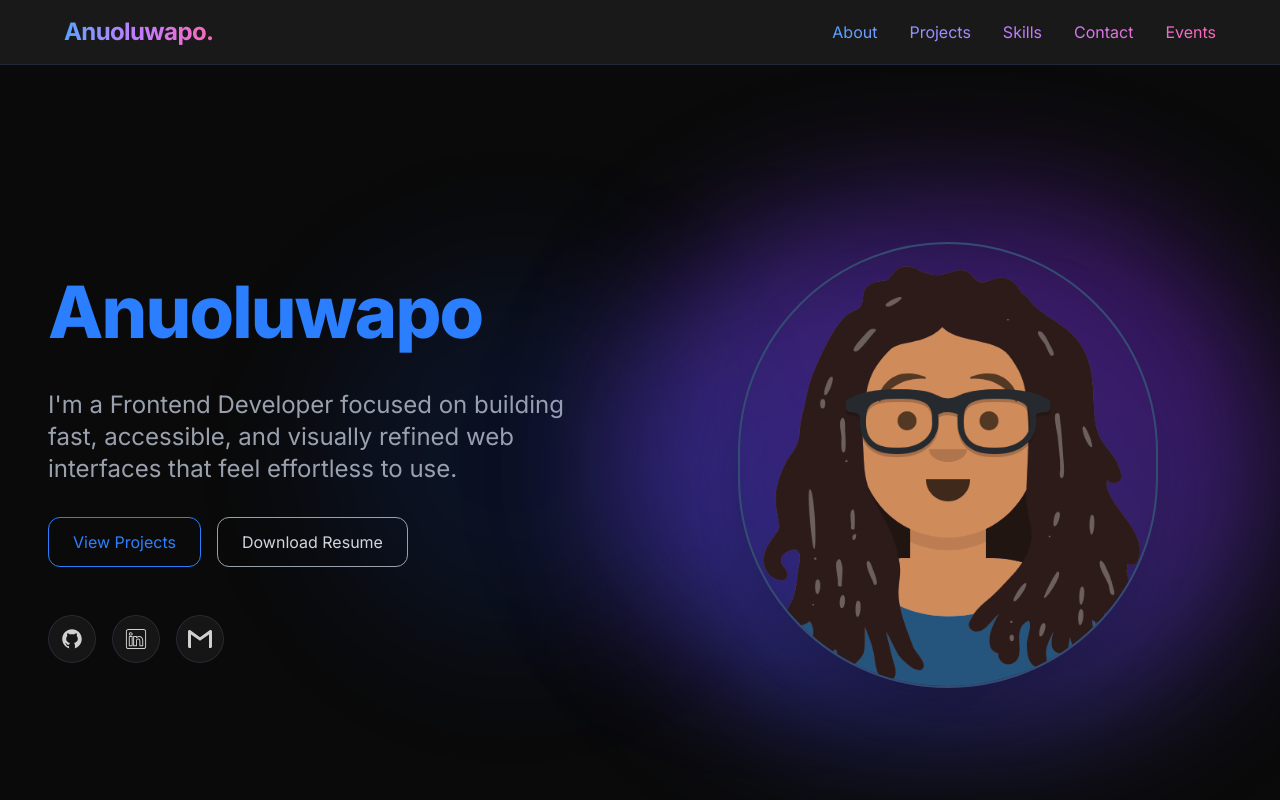
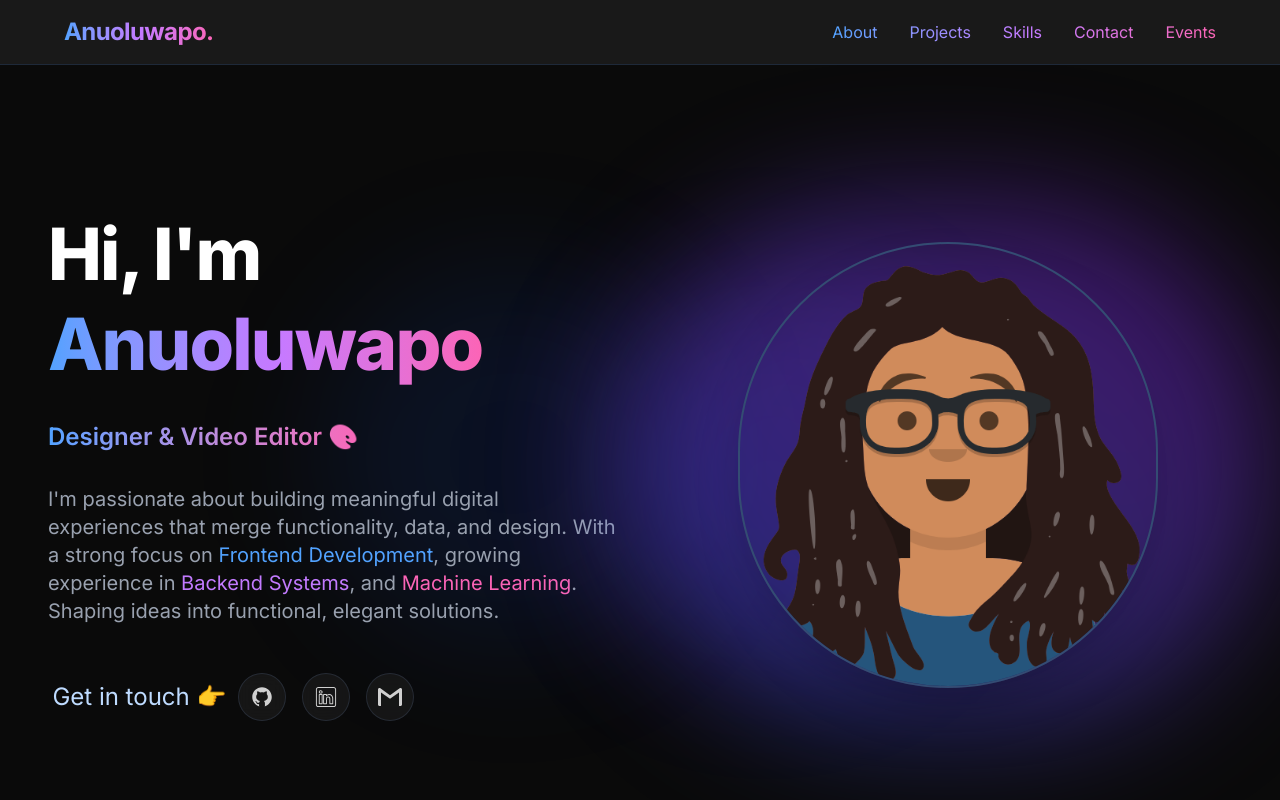
Before and after one commit to A-n-u-O/Anu-s-Portfolio, a Next.js app: page / in a window 1280 px wide. Shown: the top 800 px of the page. Built offline with nearby package versions, Linux system fonts and the light colour scheme.

Commit message:
hero section revamped

```diff
--- a/package.json
+++ b/package.json
@@ -17,7 +17,8 @@
     "next": "15.5.2",
     "react": "19.1.0",
     "react-dom": "19.1.0",
-    "react-icons": "^5.5.0"
+    "react-icons": "^5.5.0",
+    "react-type-animation": "^3.2.0"
   },
   "devDependencies": {
     "@eslint/eslintrc": "^3",
--- a/src/app/globals.css
+++ b/src/app/globals.css
@@ -29,3 +29,16 @@ html, body {
   overflow-x: hidden;
   width: 100%;
 }
+
+@keyframes wiggle {
+  0%, 100% {
+    transform: translateX(0);
+  }
+  50% {
+    transform: translateX(6px);
+  }
+}
+
+.animate-wiggle {
+  animation: wiggle 1s ease-in-out infinite;
+}
--- a/src/components/About.tsx
+++ b/src/components/About.tsx
@@ -2,8 +2,26 @@
 
 import { motion } from "framer-motion";
 import { fadeInLeft, fadeInUp } from "@/utils/motion";
+import { animate } from "animejs";
+import { useEffect, useRef } from "react";
 
 export default function About() {
+  const buttonsRef = useRef<HTMLDivElement>(null);
+
+  useEffect(() => {
+    if (!buttonsRef.current) return;
+    [...buttonsRef.current.children].forEach((child, index) => {
+      animate(child, {
+        opacity: [0, 1],
+        translateY: [10, 0],
+        easing: "easeOutExpo",
+        delay: 600 + index * 150,
+        duration: 600,
+      });
+    });
+  }, []);
+
+
   return (
     <motion.section
       id="about"
@@ -38,6 +56,25 @@ export default function About() {
           I focus on building pixel-perfect, scalable products designed for
           real-world usability and performance.
         </p>
+        {/* Buttons */}
+        <div
+          ref={buttonsRef}
+          className="flex flex-col sm:flex-row gap-4 justify-center md:justify-start"
+        >
+          <a
+            href="#projects"
+            className="px-6 py-3 rounded-xl border border-blue-500 text-blue-500 hover:bg-blue-500 hover:text-white transition-all duration-300 hover:shadow-lg hover:shadow-blue-500/25"
+          >
+            View my work
+          </a>
+          <a
+            href="/files/Anuoluwapo Cv.pdf"
+            download
+            className="px-6 py-3 rounded-xl border border-gray-400 text-gray-300 hover:bg-white hover:text-black transition-all duration-300 hover:shadow-lg"
+          >
+            Download Resume
+          </a>
+        </div>
       </div>
     </motion.section>
   );
--- a/src/components/Hero.tsx
+++ b/src/components/Hero.tsx
@@ -3,6 +3,7 @@
 import Image from "next/image";
 import { useEffect, useRef } from "react";
 import { animate } from "animejs";
+import { TypeAnimation } from "react-type-animation";
 import { socialIcons } from "@/app/data/socials";
 
 export default function Hero() {
@@ -61,59 +62,75 @@ export default function Hero() {
       delay: 900,
       duration: 700,
       easing: "easeOutExpo",
-      delayIncrement: 100, // 👈 nice staggered animation
+      delayIncrement: 100,
     });
   }, []);
 
   return (
     <section className="min-h-screen flex items-center px-6 md:px-12 bg-[#0a0a0a] text-white relative">
-      {/* Background decoration */}
+      {/* Soft background glow */}
       <div className="absolute inset-0 overflow-hidden pointer-events-none">
         <div className="absolute top-1/4 left-1/4 w-96 h-96 bg-blue-600/10 rounded-full blur-3xl"></div>
         <div className="absolute bottom-1/4 right-1/4 w-96 h-96 bg-purple-600/10 rounded-full blur-3xl"></div>
       </div>
 
       <div className="max-w-7xl mx-auto grid md:grid-cols-2 gap-12 items-center relative z-10">
-        {/* Left Section */}
+        {/* Left section */}
         <div className="space-y-8 text-center md:text-left">
           <h1
             ref={headingRef}
             className="text-5xl lg:text-7xl font-extrabold leading-tight tracking-tight"
           >
-            <span className="text-blue-500">Anuoluwapo</span>
+            Hi, I&apos;m <br />
+            <span className="text-transparent bg-clip-text bg-gradient-to-r from-blue-400 via-purple-400 to-pink-400">
+              Anuoluwapo
+            </span>
           </h1>
+
+          {/* Animated typing roles */}
+          <div className="text-xl md:text-2xl font-semibold text-gray-300">
+            <TypeAnimation
+              sequence={[
+                "A Web Developer 🌐",
+                2000,
+                "Designer & Video Editor 🎨",
+                2000,
+                "Exploring Machine Learning 🤖",
+                2000,
+                "Learning Data Analysis 📊",
+                2000,
+                "Blending Creativity with Code 💡",
+                2000,
+              ]}
+              wrapper="span"
+              speed={50}
+              repeat={Infinity}
+              className="text-transparent bg-clip-text bg-gradient-to-r from-blue-400 to-pink-400"
+            />
+          </div>
 
           <p
             ref={subTextRef}
-            className="text-lg md:text-2xl text-gray-400 max-w-xl mx-auto md:mx-0"
+            className="text-lg md:text-xl text-gray-400 max-w-xl mx-auto md:mx-0"
           >
-            I&apos;m a Frontend Developer focused on building fast, accessible, and visually refined web interfaces that feel effortless to use.
+            I&apos;m passionate about building meaningful digital experiences
+            that merge functionality, data, and design. With a strong focus on{" "}
+            <span className="text-blue-400">Frontend Development</span>, growing
+            experience in{" "}
+            <span className="text-purple-400">Backend Systems</span>, and{" "}
+            <span className="text-pink-400">Machine Learning</span>. Shaping
+            ideas into functional, elegant solutions.
           </p>
 
-          <div
-            ref={buttonsRef}
-            className="flex flex-col sm:flex-row gap-4 justify-center md:justify-start"
-          >
-            <a
-              href="#projects"
-              className="px-6 py-3 rounded-xl border border-blue-500 text-blue-500 hover:bg-blue-500 hover:text-white transition-all duration-300 hover:shadow-lg hover:shadow-blue-500/25"
-            >
-              View Projects
-            </a>
-            <a
-              href="/files/Anuoluwapo Cv.pdf"
-              download
-              className="px-6 py-3 rounded-xl border border-gray-400 text-gray-300 hover:bg-white hover:text-black transition-all duration-300 hover:shadow-lg"
-            >
-              Download Resume
-            </a>
-          </div>
 
           {/* Social Icons */}
           <div
             ref={iconsRef}
-            className="flex gap-4 justify-center md:justify-start pt-4"
+            className="flex gap-4 justify-center md:justify-start pt-4 "
           >
+            <p className="text-2xl text-blue-200 self-center animate-wiggle">
+              Get in touch 👉
+            </p>
             {socialIcons.map((icon, idx) => (
               <a
                 key={idx}
@@ -126,7 +143,6 @@ export default function Hero() {
                            transition-all duration-300 hover:scale-110
                            hover:shadow-lg hover:shadow-blue-500/25"
               >
-                {/* Icon */}
                 <Image
                   src={icon.src}
                   alt={icon.alt}
@@ -134,8 +150,6 @@ export default function Hero() {
                   height={24}
                   className="relative z-10 opacity-80 group-hover:opacity-100 invert transition duration-300"
                 />
-
-                {/* Tooltip */}
                 <span className="absolute -top-10 left-1/2 -translate-x-1/2 bg-gray-900 text-white text-xs px-2 py-1 rounded-md opacity-0 group-hover:opacity-100 transition-opacity duration-300 pointer-events-none">
                   {icon.alt}
                 </span>
@@ -144,7 +158,7 @@ export default function Hero() {
           </div>
         </div>
 
-        {/* Right Avatar Section */}
+        {/* Right Avatar */}
         <div ref={imageRef} className="flex justify-center relative">
           <div className="absolute -inset-10 rounded-full bg-gradient-to-tr from-blue-600/40 to-purple-600/40 blur-3xl"></div>
           <div className="relative group">
```
Also changed, not shown: 1 other file (tests, documents, lock files or other folders).
